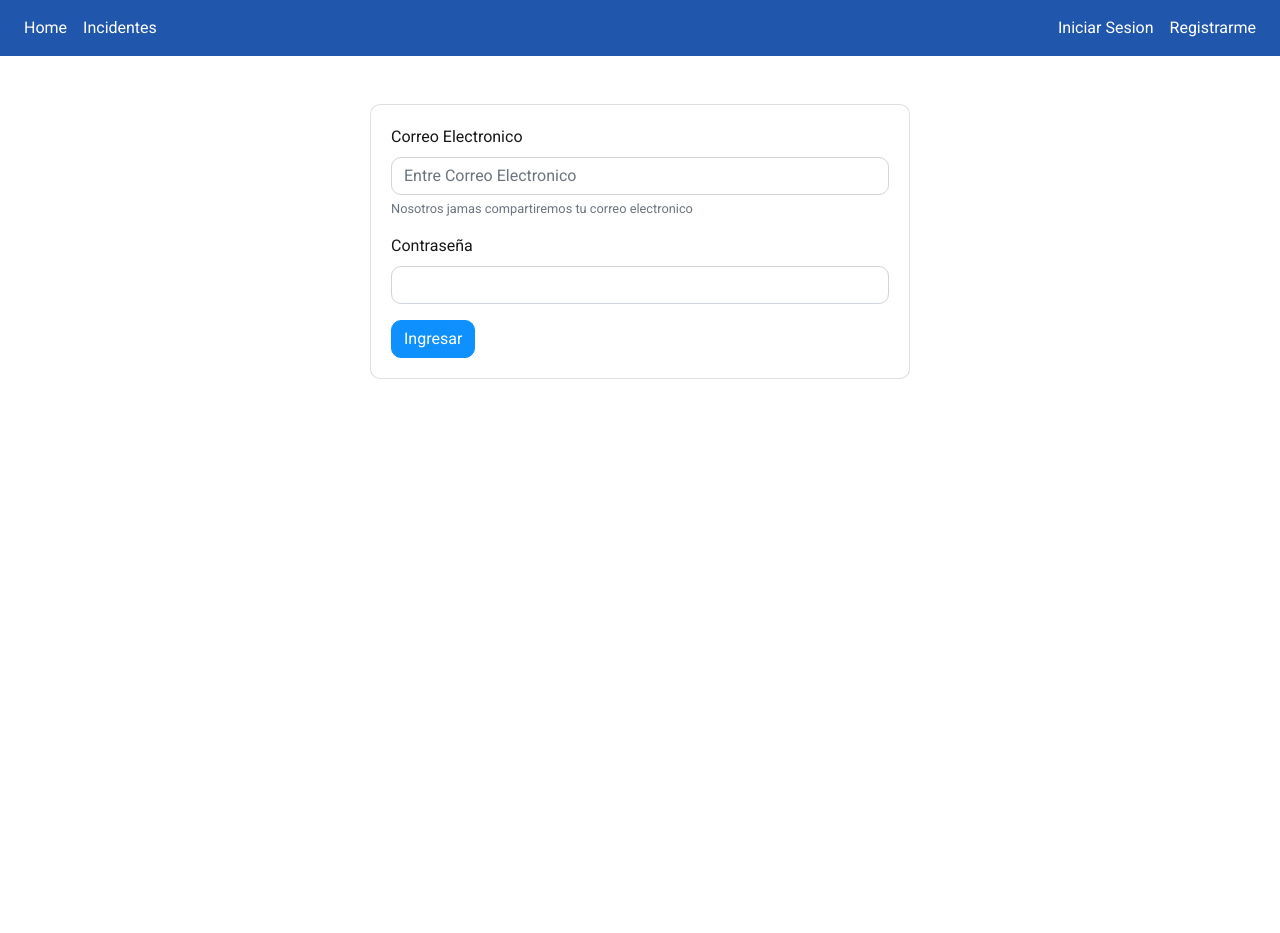
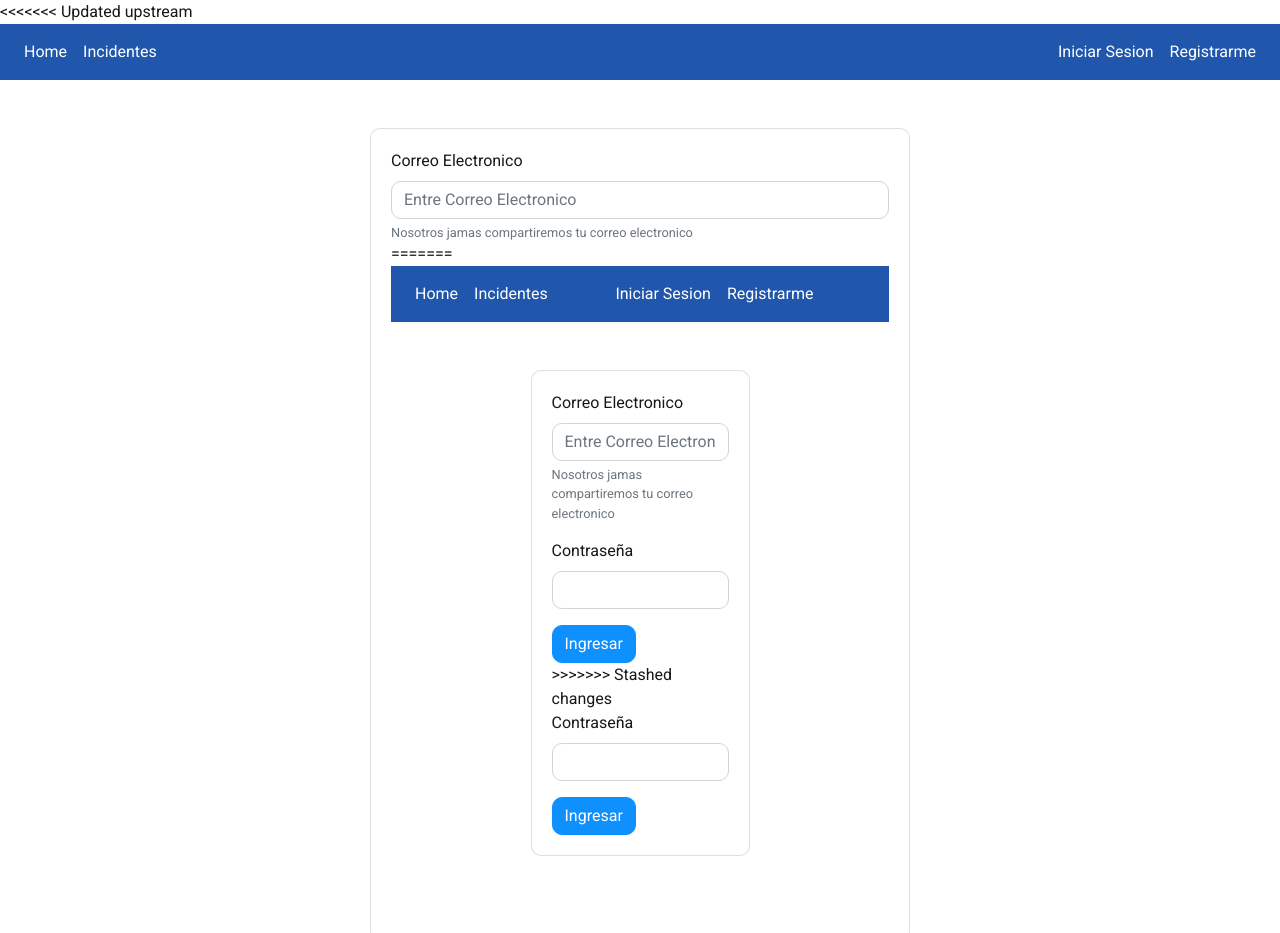
Before and after one commit to JohnnyFang/frontend-INCBAQ, a website: page login.html in a window 1280 px wide. Shown: the top 933 px of the page. Before the commit the page ends 800 px from the top, so only its background shows below. Drawn offline with nearby package versions, Linux system fonts and the light colour scheme; files that its build step writes are made by us from their sources.

Commit message:
latest changes

```diff
--- a/login.html
+++ b/login.html
@@ -10,6 +10,7 @@
     <link rel="stylesheet" href="dist/css/bootstrap4-vibrant-sea.min.css">
   </head>
   <body>
+<<<<<<< Updated upstream
     <nav id="navigation-bar"></nav>
     <div class="container py-5">
       <div class="row align-items-center">
@@ -24,6 +25,60 @@
                     <label for="exampleInputEmail1">Correo Electronico</label>
                     <input type="email" class="form-control" id="exampleInputEmail1" aria-describedby="emailHelp" placeholder="Entre Correo Electronico">
                     <small id="emailHelp" class="form-text text-muted">Nosotros jamas compartiremos tu correo electronico</small>
+=======
+
+
+    <nav class="navbar navbar-expand-lg navbar-dark bg-primary ht-tm-element">
+          <button class="navbar-toggler navbar-toggler-right" type="button" data-toggle="collapse" data-target="#navbarTogglerDemo03" aria-controls="navbarTogglerDemo03" aria-expanded="false" aria-label="Toggle navigation">
+            <span class="navbar-toggler-icon"></span>
+          </button>
+          <!-- <a class="navbar-brand" href="#!">Navbar</a> -->
+
+          <div class="collapse navbar-collapse" id="navbarTogglerDemo03">
+            <ul class="navbar-nav mr-auto mt-2 mt-md-0">
+              <li class="nav-item active">
+                <a class="nav-link" href="#!">Home <span class="sr-only">(current)</span></a>
+              </li>
+              <li class="nav-item">
+                <a class="nav-link active" href="#!">Incidentes</a>
+              </li>
+            </ul>
+            <form class="form-inline my-2 my-lg-0">
+              <ul class="navbar-nav mr-auto mt-2 mt-md-0">
+                <li class="nav-item active">
+                  <a class="nav-link " href="#!">Iniciar Sesion <span class="sr-only">(current)</span></a>
+                </li>
+                <li class="nav-item active">
+                  <a class="nav-link" href="#!">Registrarme</a>
+                </li>
+
+              </ul>
+            </form>
+          </div>
+        </nav>
+        <div class="container py-5">
+          <div class="row align-items-center">
+            <div class="col-sm-6 offset-md-3">
+              <div class="card">
+                <div class="card-body">
+                  <!-- <h6 class="card-title">Start with a small group form</h6> -->
+
+                  <div class="ht-tm-codeblock ht-tm-btn-replaceable ht-tm-element ht-tm-element-inner">
+                    <form  action="http://206.81.15.248:3000//api/users/login " method="post">
+                      <div class="form-group">
+                        <label for="exampleInputEmail1">Correo Electronico</label>
+                        <input type="email" class="form-control" id="exampleInputEmail1" aria-describedby="emailHelp" placeholder="Entre Correo Electronico">
+                        <small id="emailHelp" class="form-text text-muted">Nosotros jamas compartiremos tu correo electronico</small>
+                      </div>
+                      <div class="form-group">
+                        <label for="InputPassword">Contraseña</label>
+                        <div class="ht-tm-element ht-tm-element-inner">
+                          <input class="form-control" type="password" value="" id="example-password-input">
+                        </div>
+                      </div>
+                      <button type="submit" class="btn btn-primary">Ingresar</button>
+                    </form>
+>>>>>>> Stashed changes
                   </div>
                   <div class="form-group">
                     <label for="InputPassword">Contraseña</label>
```
Also changed, not shown: query_incident.html (+25 -43 lines).
